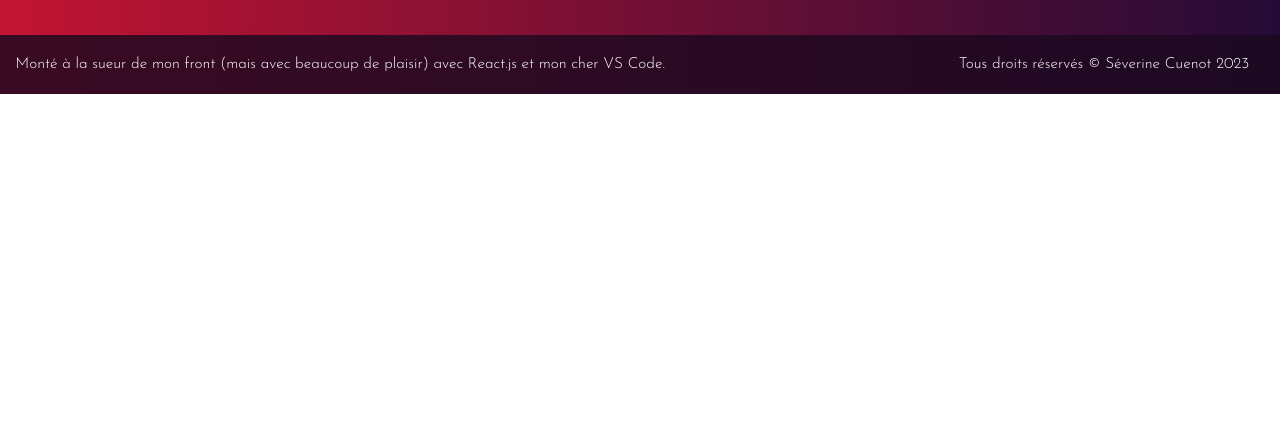
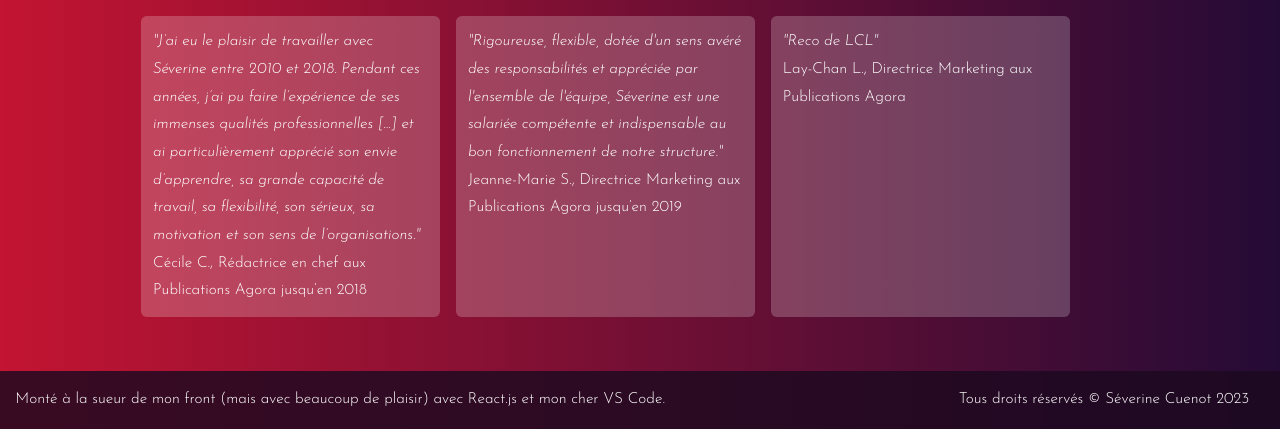
Before and after one commit to severine-cuenot/portfolio, a React app: page / in a window 1280 px wide. Shown: the part 990-1419 px from the top of the page. Before the commit the page ends 1084 px from the top, so only its background shows below. Built offline with nearby package versions, Linux system fonts and the light colour scheme; some packages are replaced by stand-ins of ours.

Commit message:
:rocket: feat : Adding testis. Need some fixes in CSS

```diff
--- a/src/pages/home/index.js
+++ b/src/pages/home/index.js
@@ -69,6 +69,38 @@ function Home() {
             </aside>
           </div>
         </div>
+        <div className="section__testi">
+          <div className="section__testi-content">
+            <p className="section__testi-text">
+              "J’ai eu le plaisir de travailler avec Séverine entre 2010 et 2018.
+              Pendant ces années, j’ai pu faire l’expérience de ses
+              immenses qualités professionnelles [...] et ai particulièrement apprécié son envie
+              d’apprendre, sa grande capacité de travail, sa flexibilité, son sérieux,
+              sa motivation et son sens de l’organisations."
+            </p>
+            <p className="section__testi-name">
+              Cécile C., Rédactrice en chef aux Publications Agora jusqu’en 2018
+            </p>
+          </div>
+          <div className="section__testi-content">
+            <p className="section__testi-text">
+              "Rigoureuse, flexible, dotée d'un sens avéré des responsabilités et
+              appréciée par l'ensemble de l'équipe, Séverine est une salariée compétente
+              et indispensable au bon fonctionnement de notre structure."
+            </p>
+            <p className="section__testi-name">
+              Jeanne-Marie S., Directrice Marketing aux Publications Agora jusqu’en 2019
+            </p>
+          </div>
+          <div className="section__testi-content">
+            <p className="section__testi-text">
+              "Reco de LCL"
+            </p>
+            <p className="section__testi-name">
+              Lay-Chan L., Directrice Marketing aux Publications Agora
+            </p>
+          </div>
+        </div>
       </section>
     </Page>
   );
--- a/src/pages/home/style.scss
+++ b/src/pages/home/style.scss
@@ -78,6 +78,29 @@
     margin-top: 1.6em;
     padding-right: 1.2em;
   }
+
+  &__testi {
+    display: flex;
+    flex-wrap: wrap;
+    margin-top: 1em;
+    justify-content:left;
+  }
+
+  &__testi-content {
+    margin-bottom: 1em;
+    width: 100%;
+    padding: 0.8em;
+    background-color: vars.$white-color-trans;
+    border-radius: vars.$btn-radius;
+    font-size: vars.$font-small;
+    @media (min-width: 768px) {
+      max-width: 30%;
+      margin: 0 1em 1em 0;
+    }
+  }
+  &__testi-text {
+    font-style: italic;
+  }
 }
 
 .section__my-name span {
```
